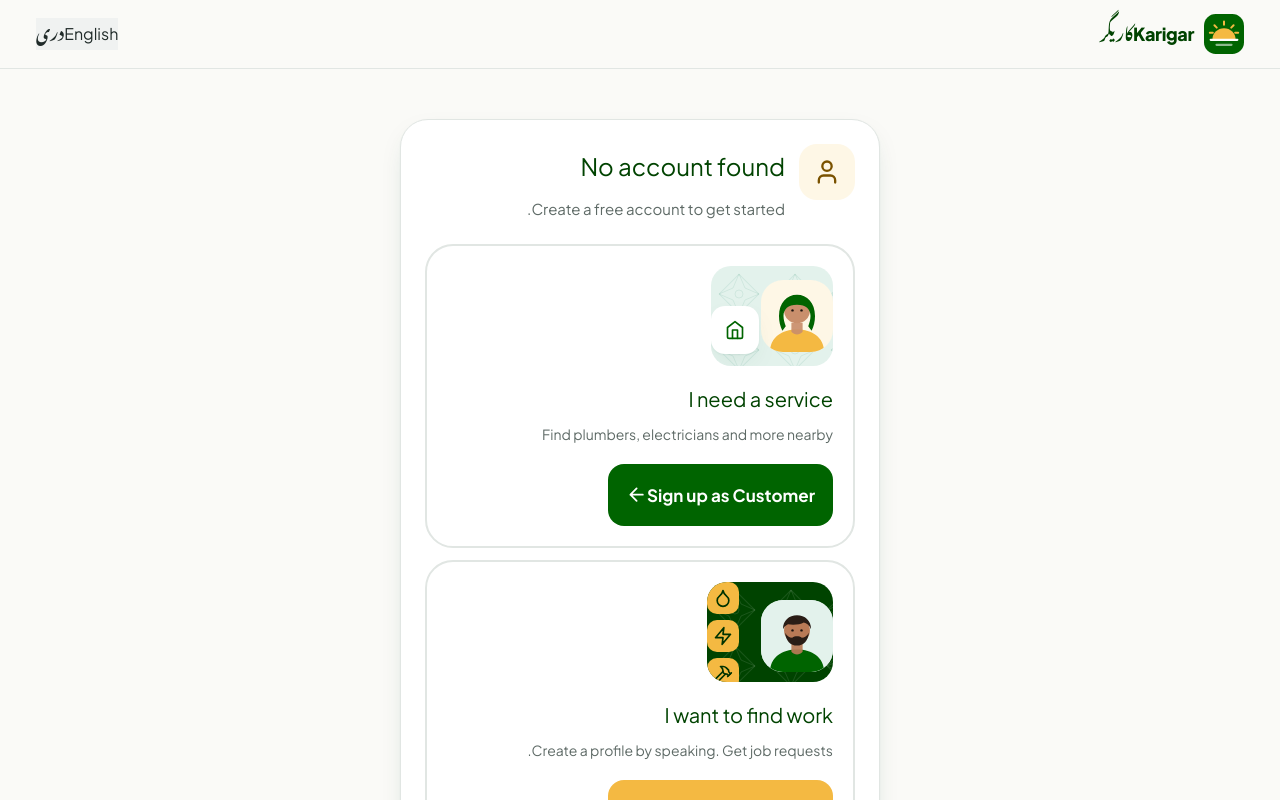
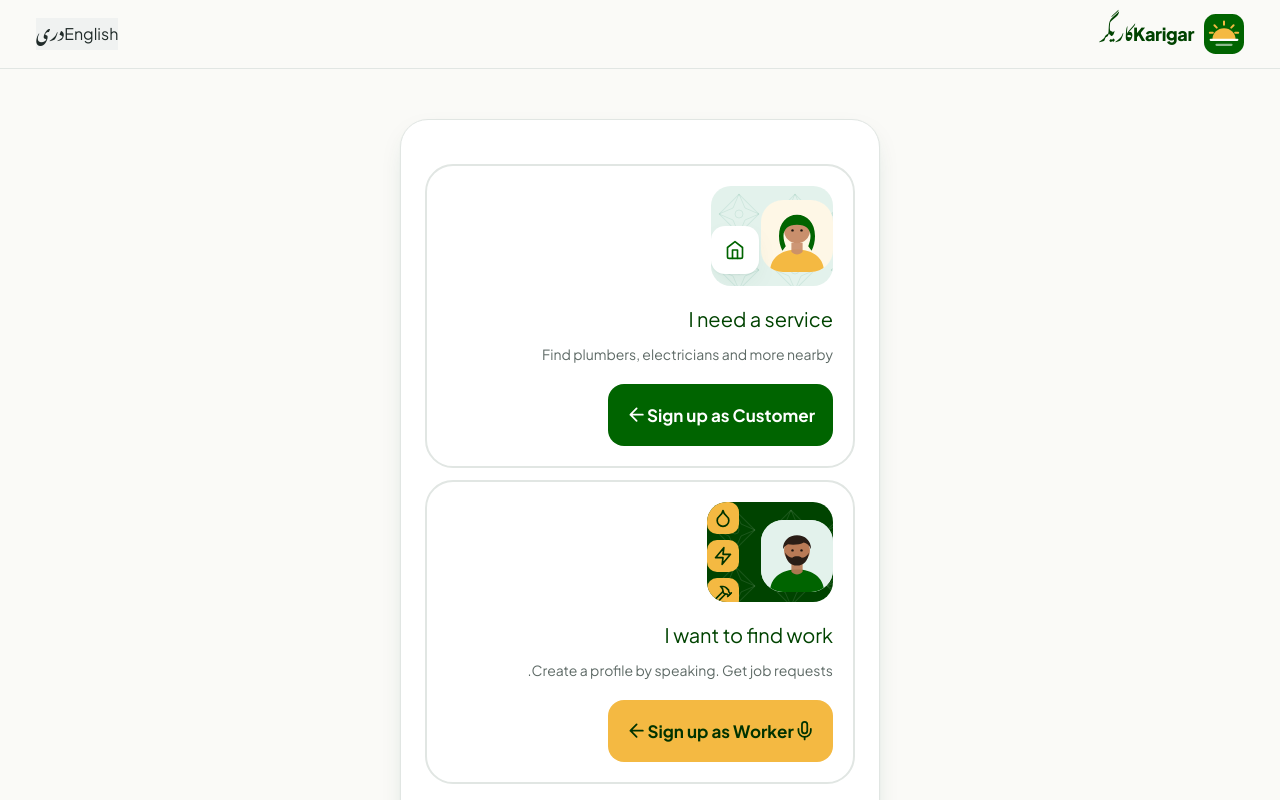
Before and after one commit to MohammadAqaNoori/Roshan_Rozgar, a React (Vite) app in the folder frontend/: page / in a window 1280 px wide. Both pictures are taken after a click on the button "Log in". Shown: the top 800 px of the page. Built offline with nearby package versions, Linux system fonts and the light colour scheme; a web font is replaced by a local one.

Commit message:
Login: remove 'No account found' header, show role cards directly

```diff
--- a/frontend/src/pages/Login.jsx
+++ b/frontend/src/pages/Login.jsx
@@ -191,18 +191,6 @@ export default function Login({ onNavigate }) {
           {step === 'not-found' && (
             <div className="ob">
               <div className="ob-card">
-                <div className="ob-q">
-                  <span className="big-ico" style={{ background: 'var(--amber-50)', color: 'var(--amber-ink)' }}>
-                    <Icon name="user" />
-                  </span>
-                  <div className="grow">
-                    <h2>{t('No account found', 'اکاؤنتی پیدا نشد')}</h2>
-                    <p className="en-line" style={{ marginTop: 4 }}>
-                      {t('Create a free account to get started.', 'برای شروع یک اکاؤنت رایگان بسازید.')}
-                    </p>
-                  </div>
-                </div>
-
                 <div className="stack" style={{ gap: 12, marginTop: 20 }}>
                   <button className="role cust" style={{ padding: 20 }} onClick={signupCustomer}>
                     <span className="art" style={{ height: 100 }}>
```
